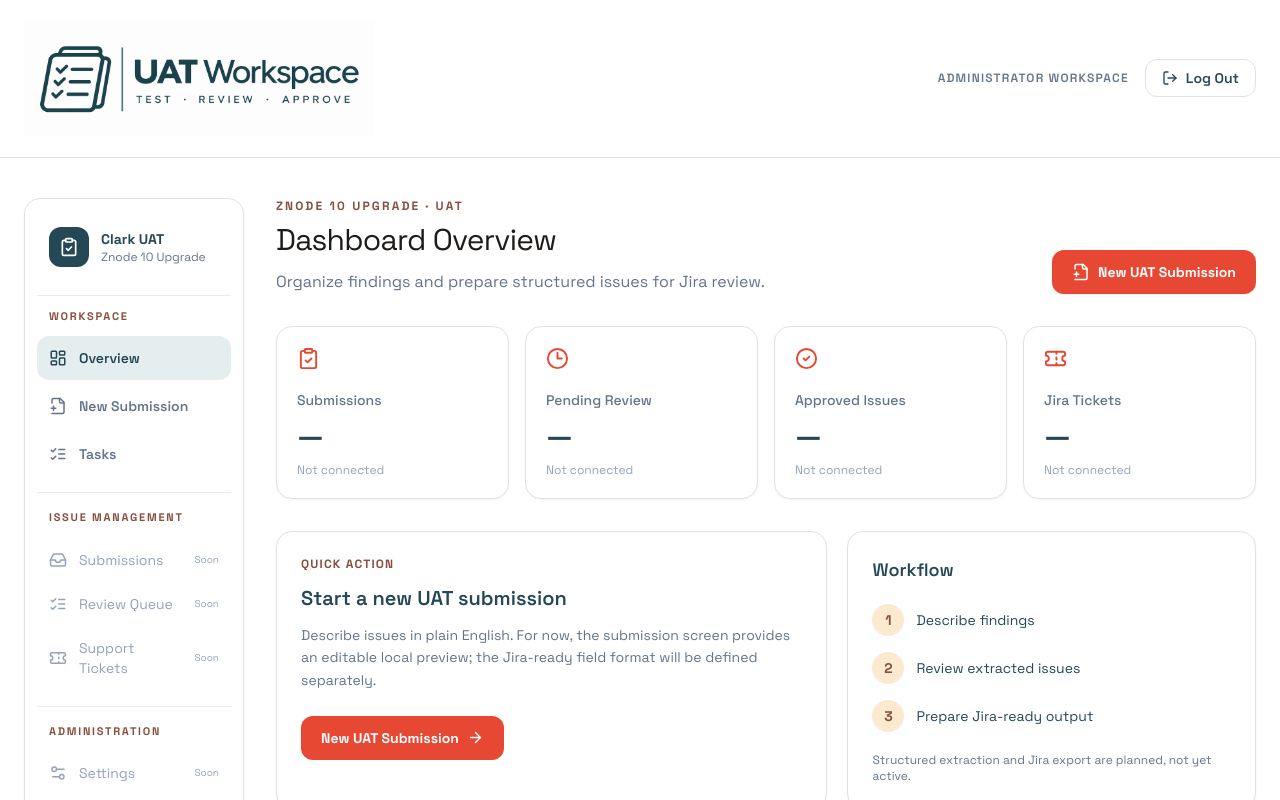
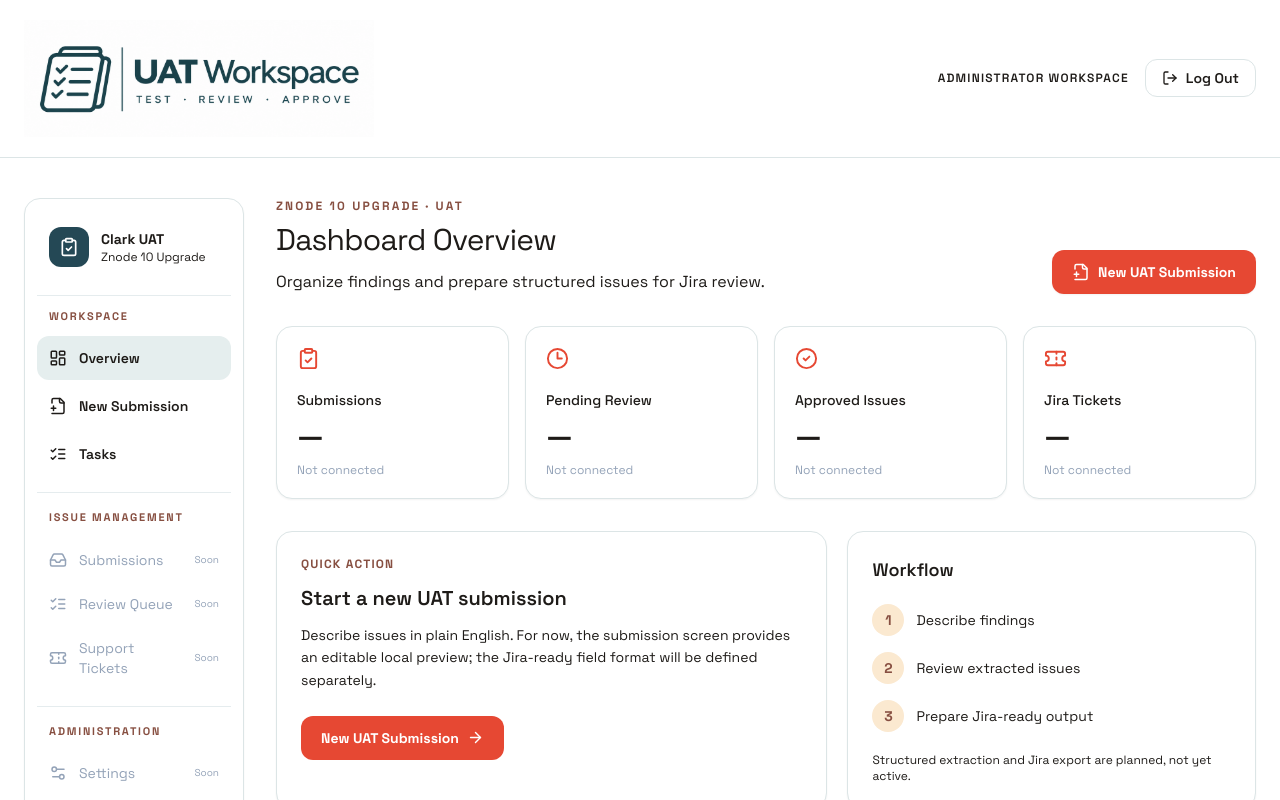
Before and after one commit to techstack-io/cwc-uat-workspace, a Next.js app: page /workspace in a window 1280 px wide. Shown: the top 800 px of the page. Built offline with nearby package versions, Linux system fonts and the light colour scheme.

Commit message:
Darken workspace text to #1E1B18 for readability

```diff
--- a/src/app/workspace/page.tsx
+++ b/src/app/workspace/page.tsx
@@ -23,7 +23,7 @@ const metrics = [
 
 export default function WorkspaceDashboard() {
   return (
-    <main className="min-h-screen bg-white text-[#244855]">
+    <main className="min-h-screen bg-white text-[#1E1B18]">
       <header className="border-b border-[#DCE5E6] bg-white">
         <div className="mx-auto flex max-w-7xl flex-wrap items-center justify-between gap-4 px-6 py-5">
                     <Link href="/" className="flex items-center">
@@ -37,7 +37,7 @@ export default function WorkspaceDashboard() {
           />
         </Link>
           <div className="flex items-center gap-4">
-            <span className="hidden text-xs font-semibold uppercase tracking-widest text-[#64748B] sm:inline">Administrator workspace</span>
+            <span className="hidden text-xs font-semibold uppercase tracking-widest text-[#1E1B18] sm:inline">Administrator workspace</span>
             <SignOutButton redirectUrl="/">
               <button type="button" className="inline-flex items-center gap-2 rounded-xl border border-[#DCE5E6] px-4 py-2 text-sm font-semibold hover:bg-[#F5F7F8]"><LogOut size={16}/> Log Out</button>
             </SignOutButton>
@@ -60,7 +60,7 @@ export default function WorkspaceDashboard() {
 
               <div>
                 <p className="text-sm font-bold">Clark UAT</p>
-                <p className="text-xs text-[#64748B]">
+                <p className="text-xs text-[#1E1B18]">
                   Znode 10 Upgrade
                 </p>
               </div>
@@ -80,8 +80,8 @@ export default function WorkspaceDashboard() {
                 aria-current={active ? "page" : undefined}
                 className={`mb-1 flex items-center gap-3 rounded-xl px-3 py-3 text-sm font-semibold transition-colors ${
                   active
-                    ? "bg-[#E5EEEE] text-[#244855]"
-                    : "text-[#64748B] hover:bg-[#F5F7F8] hover:text-[#244855]"
+                    ? "bg-[#E5EEEE] text-[#1E1B18]"
+                    : "text-[#1E1B18] hover:bg-[#F5F7F8] hover:text-[#1E1B18]"
                 }`}
               >
                 <Icon size={18} />
@@ -146,7 +146,7 @@ export default function WorkspaceDashboard() {
             <div>
               <p className="mb-2 text-xs font-bold uppercase tracking-[0.18em] text-[#874F41]">Znode 10 upgrade · UAT</p>
               <h1 className="text-[#1E1B18] text-3xl font-light tracking-tight md:text-[30px]">Dashboard Overview</h1>
-              <p className="mt-3 text-[#64748B]">Organize findings and prepare structured issues for Jira review.</p>
+              <p className="mt-3 text-[#1E1B18]">Organize findings and prepare structured issues for Jira review.</p>
             </div>
             <Link href="/workspace/new" className="inline-flex items-center gap-2 rounded-xl bg-[#E64833] px-5 py-3 text-sm font-bold text-white shadow-sm transition-colors hover:bg-[#C83B29]">
               <FilePlus2 size={18}/> New UAT Submission
@@ -157,7 +157,7 @@ export default function WorkspaceDashboard() {
             {metrics.map(({label,Icon}) => (
               <div key={label} className="rounded-2xl border border-[#DCE5E6] bg-white p-5 shadow-sm">
                 <Icon size={23} className="mb-5 text-[#E64833]"/>
-                <p className="text-sm font-medium text-[#64748B]">{label}</p>
+                <p className="text-sm font-medium text-[#1E1B18]">{label}</p>
                 <p className="mt-2 text-3xl font-semibold">—</p>
                 <p className="mt-2 text-xs text-[#94A3B8]">Not connected</p>
               </div>
@@ -168,7 +168,7 @@ export default function WorkspaceDashboard() {
             <div className="rounded-2xl border border-[#DCE5E6] bg-white p-6 shadow-sm">
               <p className="text-xs font-bold uppercase tracking-widest text-[#874F41]">Quick action</p>
               <h2 className="mt-3 text-xl font-semibold">Start a new UAT submission</h2>
-              <p className="mt-3 text-sm leading-relaxed text-[#64748B]">Describe issues in plain English. For now, the submission screen provides an editable local preview; the Jira-ready field format will be defined separately.</p>
+              <p className="mt-3 text-sm leading-relaxed text-[#1E1B18]">Describe issues in plain English. For now, the submission screen provides an editable local preview; the Jira-ready field format will be defined separately.</p>
               <Link href="/workspace/new" className="mt-6 inline-flex items-center gap-2 rounded-xl bg-[#E64833] px-5 py-3 text-sm font-bold text-white hover:bg-[#C83B29]">New UAT Submission <ArrowRight size={17}/></Link>
             </div>
             <div className="rounded-2xl border border-[#DCE5E6] bg-white p-6 shadow-sm">
@@ -178,7 +178,7 @@ export default function WorkspaceDashboard() {
                   <div key={step} className="flex items-center gap-3 text-sm"><span className="flex h-8 w-8 shrink-0 items-center justify-center rounded-full bg-[#FBE9D0] font-bold text-[#874F41]">{step}</span>{label}</div>
                 ))}
               </div>
-              <p className="mt-5 text-xs text-[#64748B]">Structured extraction and Jira export are planned, not yet active.</p>
+              <p className="mt-5 text-xs text-[#1E1B18]">Structured extraction and Jira export are planned, not yet active.</p>
             </div>
           </div>
 
@@ -187,7 +187,7 @@ export default function WorkspaceDashboard() {
             <div className="mt-6 flex flex-col items-center rounded-xl border border-dashed border-[#DCE5E6] px-6 py-10 text-center">
               <ListChecks size={30} className="text-[#90AEAD]"/>
               <p className="mt-3 font-semibold">No saved submissions yet</p>
-              <p className="mt-2 max-w-md text-sm text-[#64748B]">Submission history will appear here after database persistence is implemented. The current preview is not saved.</p>
+              <p className="mt-2 max-w-md text-sm text-[#1E1B18]">Submission history will appear here after database persistence is implemented. The current preview is not saved.</p>
             </div>
           </div>
         </section>
```
